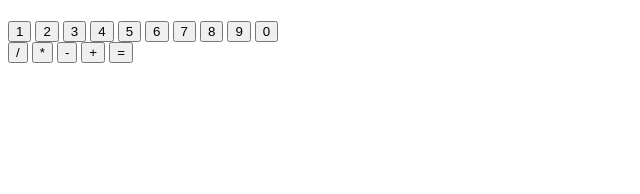
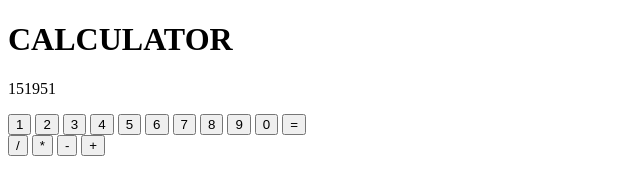
Before and after one commit to jakubrotter/calculator, a plain HTML site: page Index.html in a window 1280 px wide. Shown: the whole page, without its empty margins (0-640 px from the left). Drawn offline with Linux system fonts and the light colour scheme.

Commit message:
Update Index.html

```diff
--- a/Index.html
+++ b/Index.html
@@ -7,25 +7,30 @@
     <link rel="stylesheet" href="Style.css">
 </head>
 <body>
-    <div>
-        <h1></h1>
-        <button>1</button>
-        <button>2</button>
-        <button>3</button>
-        <button>4</button>
-        <button>5</button>
-        <button>6</button>
-        <button>7</button>
-        <button>8</button>
-        <button>9</button>
-        <button>0</button>
+    <h1>CALCULATOR</h1>
+    <div class="box">
+        <p>151951</p>
     </div>
-    <div>
-        <button>/</button>
-        <button>*</button>
-        <button>-</button>
-        <button>+</button>
-        <button>=</button>
+    <div class="container">
+        <div class="box1">
+            <button id="" class="btn">1</button>
+            <button id="" class="btn">2</button>
+            <button id="" class="btn">3</button>
+            <button id="" class="btn">4</button>
+            <button id="" class="btn">5</button>
+            <button id="" class="btn">6</button>
+            <button id="" class="btn">7</button>
+            <button id="" class="btn">8</button>
+            <button id="" class="btn">9</button>
+            <button id="" class="btn">0</button>
+            <button id="eq" class="Ebtn">=</button>
+        </div>
+        <div class="box2">
+            <button id="div" class="btn">/</button>
+            <button id="mul" class="btn">*</button>
+            <button id="min" class="btn">-</button>
+            <button id="pl" class="btn">+</button>
+        </div>
     </div>
     <script src="Script.js"></script>
 </body>
```
